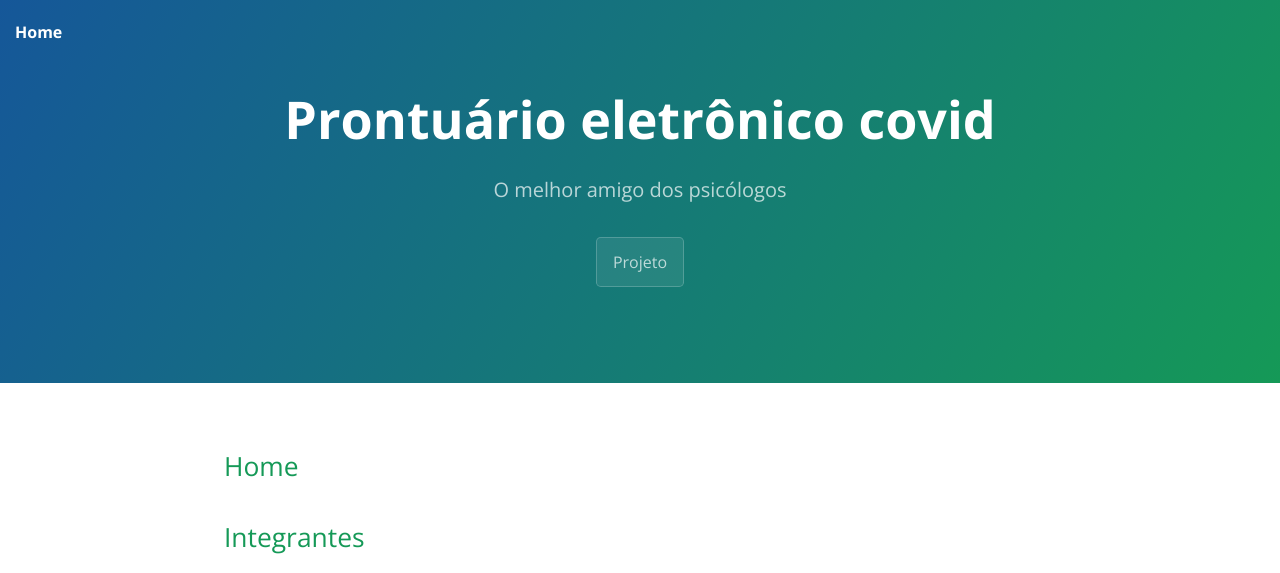
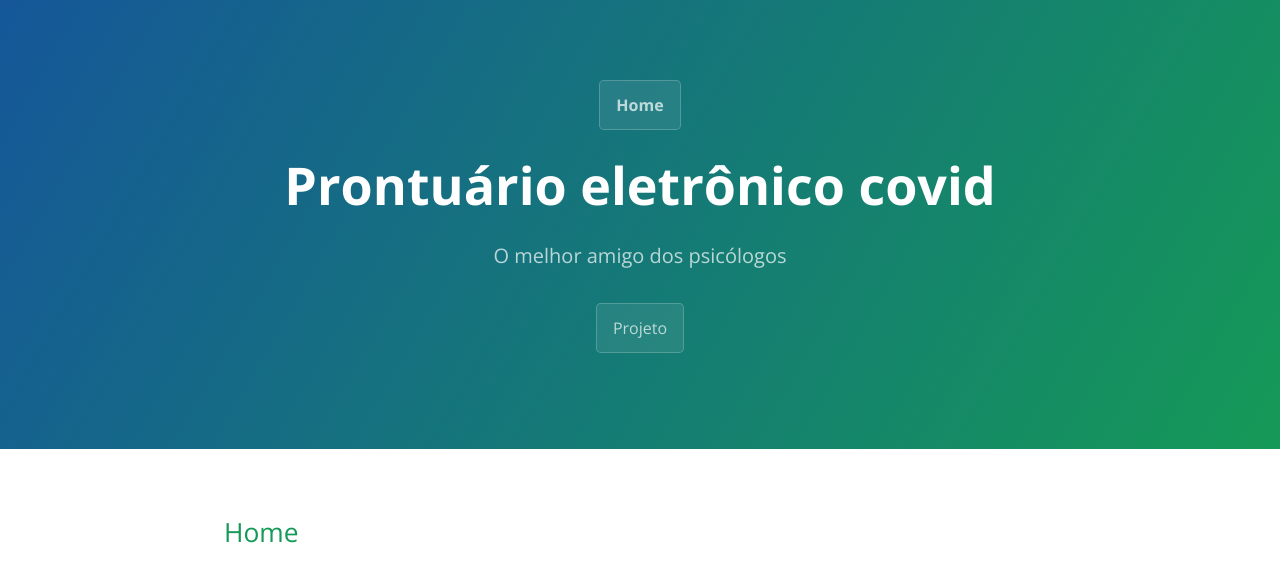
Before and after one commit to francisco1code/2020.2-CheeryUP, a Jekyll site: the page built from index.md, in a window 1280 px wide. Shown: the top 573 px of the page. Built offline with Jekyll 4.4.1, drawn with Linux system fonts in a browser that asks for light colours; grey boxes are pictures that could not be loaded.

Commit message:
test_commit #11

```diff
--- a/_layouts/default.html
+++ b/_layouts/default.html
@@ -25,7 +25,9 @@
    <a id="skip-to-content" href="#content">Skip to the content.</a>
 
     <header class="page-header" role="banner">
-      <label><b><a href="#/index.html" id="botao-home">Home</a></b></label>
+      <b>
+        <a href="#/index.html" class="btn">Home</a>
+      </b>
       <h1 class="project-name">Prontuário eletrônico covid</h1>
       <h2 class="project-tagline">O melhor amigo dos psicólogos</h2>
       {% if site.github.is_project_page %}
--- a/_sass/jekyll-theme-cayman.scss
+++ b/_sass/jekyll-theme-cayman.scss
@@ -386,7 +386,3 @@ a {
   color: rgb(255, 255, 255);
   transition: 0.3s;
 }
-
-.page-header label{
-  background-color: red;
-}
```
